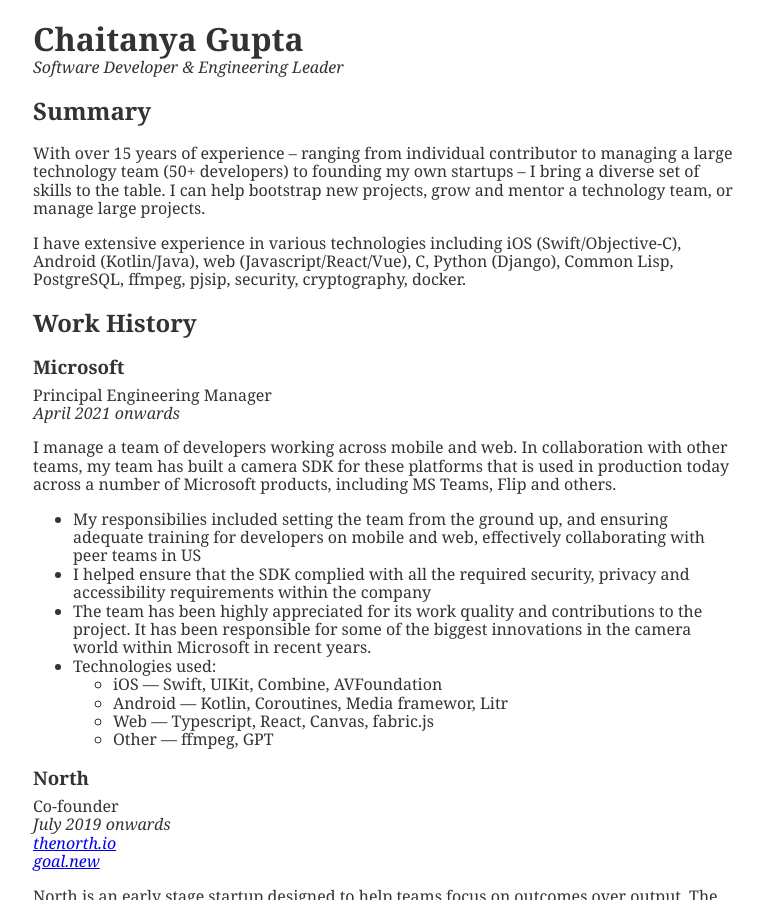
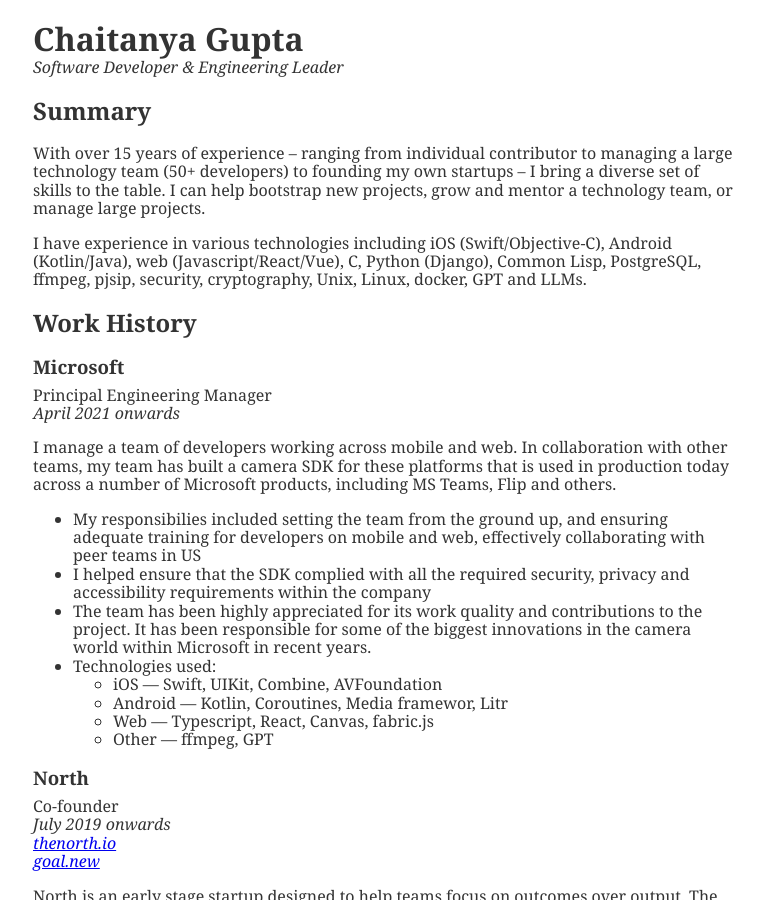
Before and after one commit to lisperin/lisperin.github.io, a Jekyll site: the page built from resume.html, in a window 1280 px wide and 900 px high. Shown: the whole window, without its empty margins (257-1021 px from the left). Built offline with Jekyll 4.4.1, drawn with Linux system fonts in a browser that asks for light colours.

Commit message:
Update resume

```diff
--- a/resume.html
+++ b/resume.html
@@ -27,10 +27,11 @@
           manage large projects.
         </p>
         <p>
-          I have extensive experience in various technologies including iOS
+          I have experience in various technologies including iOS
           (Swift/Objective-C), Android (Kotlin/Java), web
           (Javascript/React/Vue), C, Python (Django), Common Lisp, PostgreSQL,
-          ffmpeg, pjsip, security, cryptography, docker.
+          ffmpeg, pjsip, security, cryptography, Unix, Linux, docker, GPT and
+          LLMs.
         </p>
       </section>
       <section class="work-history">
```
